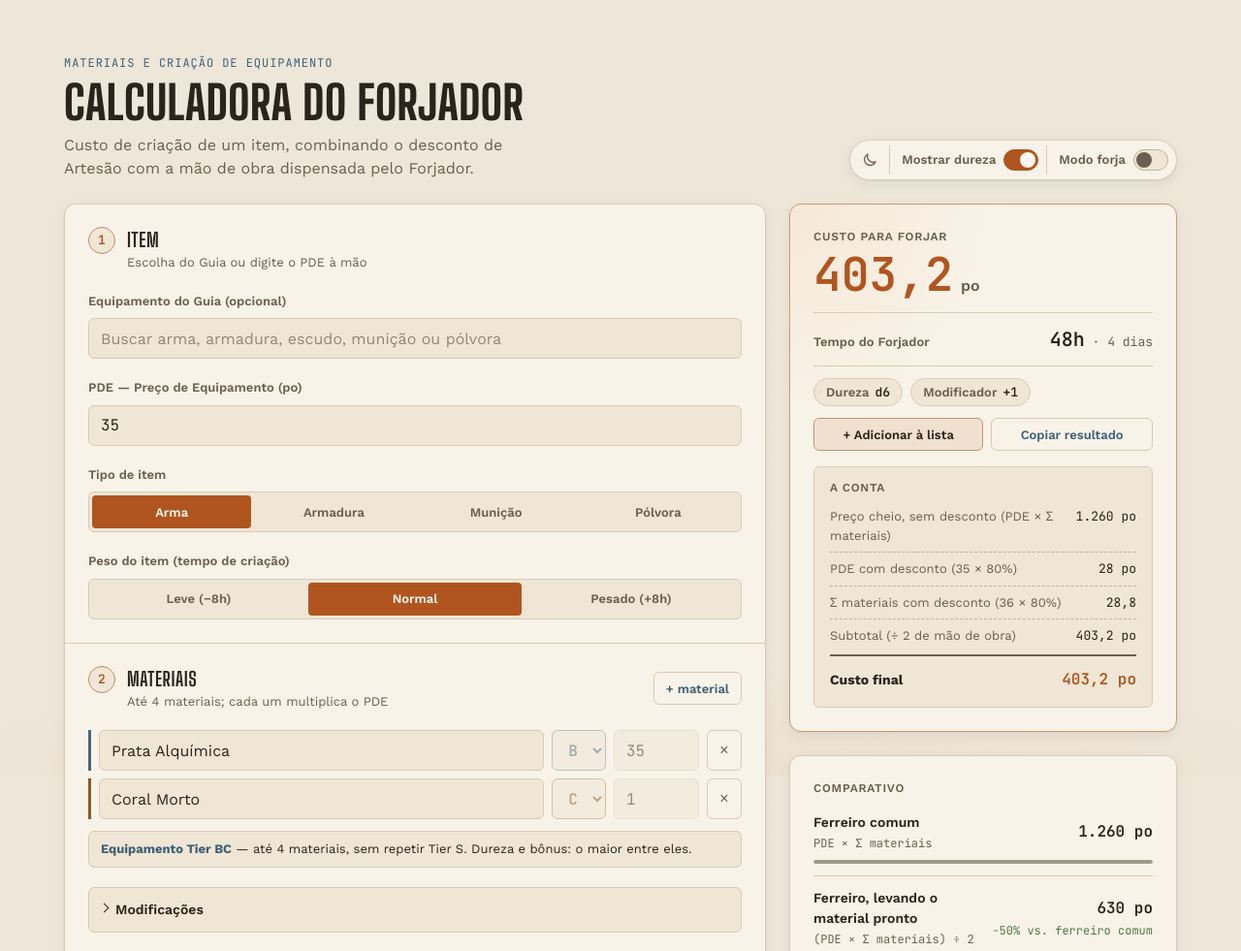
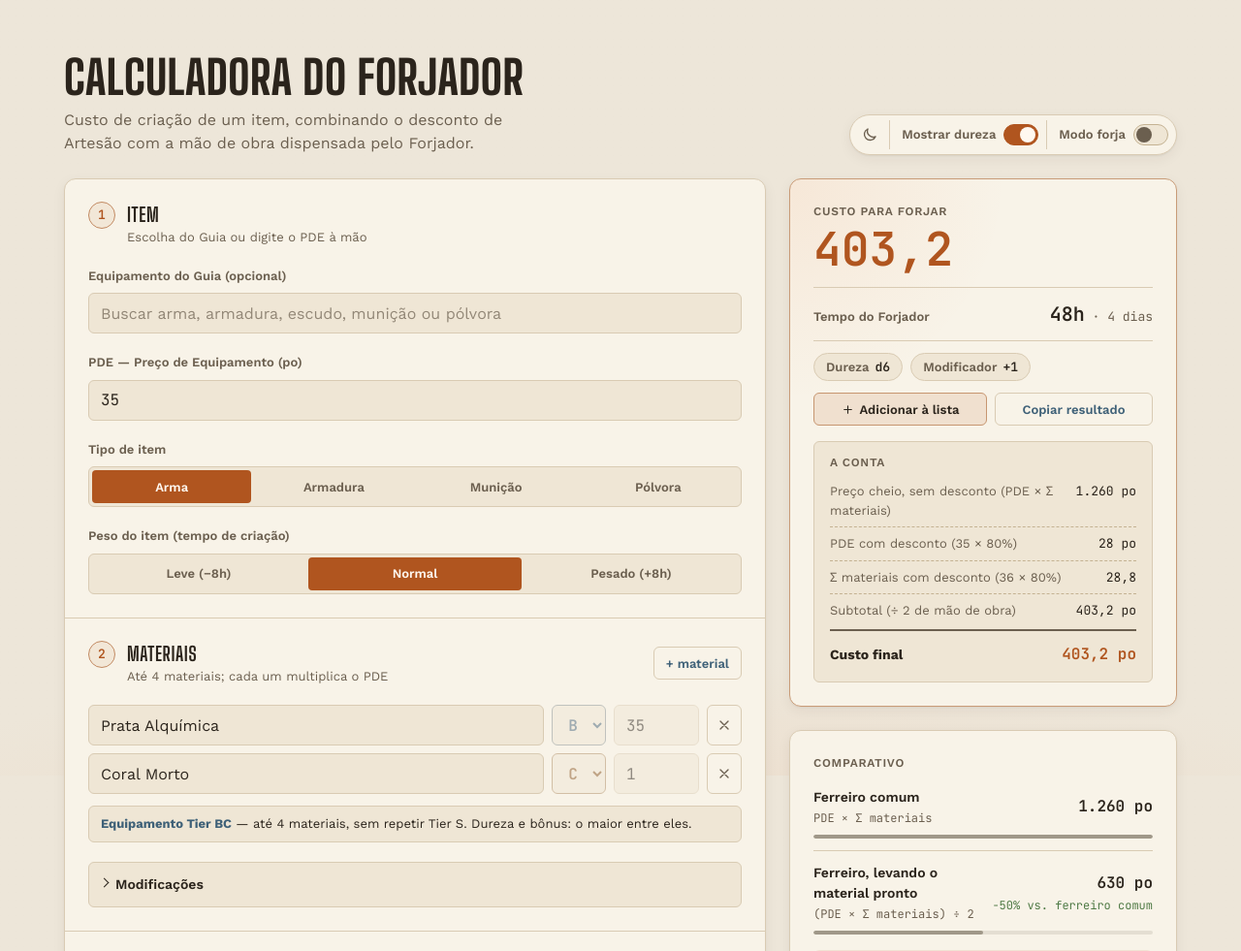
Before and after one commit to Gabriel-SBS/calculadora-forjador, a plain HTML site: page index.html in a window 1280 px wide. Shown: the top 981 px of the page at 97% size. Drawn offline with nearby package versions, Linux system fonts and the light colour scheme.

Commit message:
Acessibilidade e acabamento: títulos, ícones e detalhes do navegador
- Títulos da lateral viram h2/h3 (leitor de tela encontra o resultado)
- Sai o rótulo acima do título da página
- Texto de "Mostrar dureza" e "Modo forja" também aciona a chave
- Ícones SVG no lugar dos glifos ×, + e −
- Seleção, cursor e barras de rolagem com o tema da página
- Sem barras coloridas num lado só das linhas de material

```diff
--- a/index.html
+++ b/index.html
@@ -138,6 +138,15 @@
     overflow-x: hidden;
   }
   :focus-visible { outline: 2px solid var(--accent); outline-offset: 2px; }
+
+  /* Detalhes do navegador com o tema da página */
+  ::selection { background: color-mix(in srgb, var(--accent) 30%, transparent); color: var(--text); }
+  input, select { caret-color: var(--accent); }
+  html { scrollbar-color: var(--border-strong) var(--bg); }
+  .mat-dropdown, .mods-list { scrollbar-width: thin; scrollbar-color: var(--border-strong) transparent; }
+
+  /* Ícones desenhados */
+  .ico { width: 1em; height: 1em; flex-shrink: 0; fill: none; stroke: currentColor; stroke-width: 2; stroke-linecap: round; stroke-linejoin: round; }
   .sr-only {
     position: absolute;
     width: 1px;
@@ -218,6 +227,8 @@
     font-weight: 600;
     color: var(--text-dim);
     white-space: nowrap;
+    cursor: pointer;
+    transition: color var(--t-fast);
   }
   .view-switch + .view-switch { border-left: 1px solid var(--border); }
 
@@ -244,14 +255,6 @@
   .view-switch .switch { width: 36px; height: 22px; }
   .view-switch .switch .knob { width: 16px; height: 16px; }
   .view-switch .switch[aria-checked="true"] .knob { transform: translateX(14px); }
-  .eyebrow {
-    margin: 0;
-    font-family: var(--font-mono);
-    font-size: var(--fs-xs);
-    letter-spacing: .08em;
-    text-transform: uppercase;
-    color: var(--accent-2);
-  }
   h1 {
     margin: 0;
     font-family: var(--font-display);
@@ -322,8 +325,10 @@
   .setting + .setting { border-top: 1px solid var(--border); }
   .setting-sub {
     margin-top: var(--sp-3);
-    padding-left: var(--sp-3);
-    border-left: 2px solid var(--border-strong);
+    padding: var(--sp-3);
+    border-radius: var(--r-sm);
+    background: color-mix(in srgb, var(--surface-2) 70%, var(--surface));
+    border: 1px solid var(--border);
   }
   .compare, .vantagens, .production { padding: var(--sp-5); display: flex; flex-direction: column; gap: var(--sp-1); }
 
@@ -378,6 +383,10 @@
      6. Botões
      ========================================================= */
   .btn-ghost {
+    display: inline-flex;
+    align-items: center;
+    justify-content: center;
+    gap: 6px;
     height: 34px;
     background: none;
     border: 1px solid var(--border);
@@ -394,6 +403,9 @@
   .btn-ghost:disabled { opacity: .4; cursor: not-allowed; }
 
   .btn-remove {
+    display: grid;
+    place-items: center;
+    padding: 0;
     width: 36px;
     height: var(--control-h);
     background: none;
@@ -493,9 +505,6 @@
     display: flex;
     flex-direction: column;
     gap: var(--sp-2);
-    border-left: 3px solid var(--tier-color, var(--border));
-    padding-left: var(--sp-2);
-    transition: border-color var(--t-med);
   }
   .material-row[data-tier="D"], .mat-group-label[data-tier="D"] { --tier-color: var(--tier-d); }
   .material-row[data-tier="C"], .mat-group-label[data-tier="C"] { --tier-color: var(--tier-c); }
@@ -937,7 +946,7 @@
   .v-name { font-weight: 700; font-size: var(--fs-md); }
   .v-tag { font-family: var(--font-mono); font-size: var(--fs-xs); color: var(--text-dim); white-space: nowrap; }
   .v-row { display: flex; gap: var(--sp-2); font-size: var(--fs-sm); line-height: 1.45; }
-  .v-row .v-icon { flex-shrink: 0; width: 16px; text-align: center; }
+  .v-row .v-icon { flex-shrink: 0; width: 16px; height: 1.45em; display: grid; place-items: center; font-size: 14px; }
   .v-row.v-pro .v-icon { color: var(--good); }
   .v-row.v-con .v-icon { color: var(--accent); }
   .v-row .v-text { color: var(--text-dim); }
@@ -1107,7 +1116,6 @@
 <div class="page">
   <header class="hero">
     <div class="hero-text">
-      <p class="eyebrow">Materiais e Criação de Equipamento</p>
       <h1>Calculadora do Forjador</h1>
       <p class="sub">Custo de criação de um item, combinando o desconto de Artesão com a mão de obra dispensada pelo Forjador.</p>
     </div>
@@ -1116,18 +1124,18 @@
         <svg class="i-moon" viewBox="0 0 24 24" width="18" height="18" aria-hidden="true"><path d="M20 14.5A8 8 0 0 1 9.5 4a8 8 0 1 0 10.5 10.5z" fill="none" stroke="currentColor" stroke-width="1.8" stroke-linejoin="round"/></svg>
         <svg class="i-sun" viewBox="0 0 24 24" width="18" height="18" aria-hidden="true"><g fill="none" stroke="currentColor" stroke-width="1.8" stroke-linecap="round"><circle cx="12" cy="12" r="4"/><path d="M12 2.5v2.2M12 19.3v2.2M2.5 12h2.2M19.3 12h2.2M5.3 5.3l1.6 1.6M17.1 17.1l1.6 1.6M5.3 18.7l1.6-1.6M17.1 6.9l1.6-1.6"/></g></svg>
       </button>
-      <span class="view-switch" title="Regra de quebra de equipamentos é opcional">
+      <label class="view-switch" title="Regra de quebra de equipamentos é opcional">
         <span id="dureza-label">Mostrar dureza</span>
         <button type="button" class="switch" id="dureza-switch" role="switch" aria-checked="true" aria-labelledby="dureza-label">
           <span class="knob"></span>
         </button>
-      </span>
-      <span class="view-switch" title="Brasas animadas no fundo">
+      </label>
+      <label class="view-switch" title="Brasas animadas no fundo">
         <span id="forja-label">Modo forja</span>
         <button type="button" class="switch" id="forja-switch" role="switch" aria-checked="false" aria-labelledby="forja-label">
           <span class="knob"></span>
         </button>
-      </span>
+      </label>
     </div>
   </header>
 
@@ -1325,8 +1333,8 @@
   <aside class="side" id="side">
   <section class="result" id="result-card">
     <div class="kpi-main">
-      <p class="result-label" id="result-label">Custo para forjar</p>
-      <p class="result-value"><span id="result">0</span><span class="unit">po</span></p>
+      <h2 class="result-label" id="result-label">Custo para forjar</h2>
+      <p class="result-value" id="result">0</p>
     </div>
     <p class="result-empty" id="result-empty" hidden></p>
     <div class="kpi-time">
@@ -1335,35 +1343,35 @@
     </div>
     <div class="result-props" id="result-props" hidden></div>
     <div class="result-actions">
-      <button type="button" class="btn-ghost btn-strong" id="add-lista-btn">+ Adicionar à lista</button>
+      <button type="button" class="btn-ghost btn-strong" id="add-lista-btn"><svg class="ico" viewBox="0 0 24 24" aria-hidden="true" focusable="false"><path d="M12 5v14M5 12h14"/></svg> Adicionar à lista</button>
       <button type="button" class="btn-ghost" id="copy-btn">Copiar resultado</button>
     </div>
     <div class="receipt">
-      <p class="receipt-title">A conta</p>
+      <h3 class="receipt-title">A conta</h3>
       <div class="breakdown" id="breakdown"></div>
     </div>
   </section>
 
   <section class="compare" id="compare-section">
-    <p class="compare-title">Comparativo</p>
+    <h2 class="compare-title">Comparativo</h2>
     <div id="compare-rows"></div>
   </section>
   </aside>
 
   <section class="vantagens" id="vantagens-section">
-    <p class="vantagens-title">Vantagens e desvantagens dos materiais</p>
+    <h2 class="vantagens-title">Vantagens e desvantagens dos materiais</h2>
     <div id="vantagens-rows"></div>
   </section>
 
   <section class="production">
-    <p class="production-title">Tempo de Produção</p>
+    <h2 class="production-title">Tempo de Produção</h2>
     <p class="production-note" id="production-note"></p>
     <div id="production-rows"></div>
   </section>
 
   <section class="lista" id="lista-section" aria-labelledby="lista-title" hidden>
     <div class="lista-head">
-      <p class="lista-title" id="lista-title">Lista da sessão</p>
+      <h2 class="lista-title" id="lista-title">Lista da sessão</h2>
       <div class="lista-actions">
         <button type="button" class="btn-ghost" id="lista-copy-btn">Copiar lista</button>
         <button type="button" class="btn-reset" id="lista-clear-btn">limpar</button>
@@ -1510,6 +1518,12 @@
   // Tempo de Produção: baseado na tabela Tempo de Criação (Materiais e Criação) + Trabalhador Itinerante (Forjador).
 
   var STORAGE_KEY = 'forjador-calc-v5';
+
+  // Ícones (mesmo traço do sol e da lua do tema)
+  var ICON_X = '<svg class="ico" viewBox="0 0 24 24" aria-hidden="true" focusable="false"><path d="M6 6l12 12M18 6L6 18"/></svg>';
+  var ICON_PLUS = '<svg class="ico" viewBox="0 0 24 24" aria-hidden="true" focusable="false"><path d="M12 5v14M5 12h14"/></svg>';
+  var ICON_WARN = '<svg class="ico" viewBox="0 0 24 24" aria-hidden="true" focusable="false"><path d="M12 3.5 21.5 20h-19zM12 10v4.5M12 17.2v.3"/></svg>';
+  var ICON_MINUS = '<svg class="ico" viewBox="0 0 24 24" aria-hidden="true" focusable="false"><path d="M5 12h14"/></svg>';
 
   // [id, categoria, tier, nome, multiplicador, dureza, modificador, vantagens, desvantagens]
   var MATERIALS_DB = [
@@ -2179,7 +2193,7 @@
       var removeBtn = document.createElement('button');
       removeBtn.type = 'button';
       removeBtn.className = 'btn-remove';
-      removeBtn.textContent = '×';
+      removeBtn.innerHTML = ICON_X;
       removeBtn.setAttribute('aria-label', 'Remover material ' + (idx + 1));
       removeBtn.disabled = state.materials.length <= 1;
       removeBtn.addEventListener('click', function () {
@@ -2364,14 +2378,14 @@
 
       var pro = document.createElement('div');
       pro.className = 'v-row v-pro';
-      pro.innerHTML = '<span class="v-icon">+</span><span class="v-text"></span>';
+      pro.innerHTML = '<span class="v-icon">' + ICON_PLUS + '</span><span class="v-text"></span>';
       pro.querySelector('.v-text').textContent = m.vantagens || 'Sem propriedade mecânica adicional além do bônus.';
       item.appendChild(pro);
 
       if (m.desvantagens) {
         var con = document.createElement('div');
         con.className = 'v-row v-con';
-        con.innerHTML = '<span class="v-icon">−</span><span class="v-text"></span>';
+        con.innerHTML = '<span class="v-icon">' + ICON_MINUS + '</span><span class="v-text"></span>';
         con.querySelector('.v-text').textContent = m.desvantagens;
         item.appendChild(con);
       }
@@ -3387,7 +3401,7 @@
       var rm = document.createElement('button');
       rm.type = 'button';
       rm.className = 'btn-remove';
-      rm.textContent = '×';
+      rm.innerHTML = ICON_X;
       rm.setAttribute('aria-label', 'Tirar ' + r.nome + ' da lista');
       rm.addEventListener('click', function () {
         var removido = lista.splice(idx, 1)[0];
```
